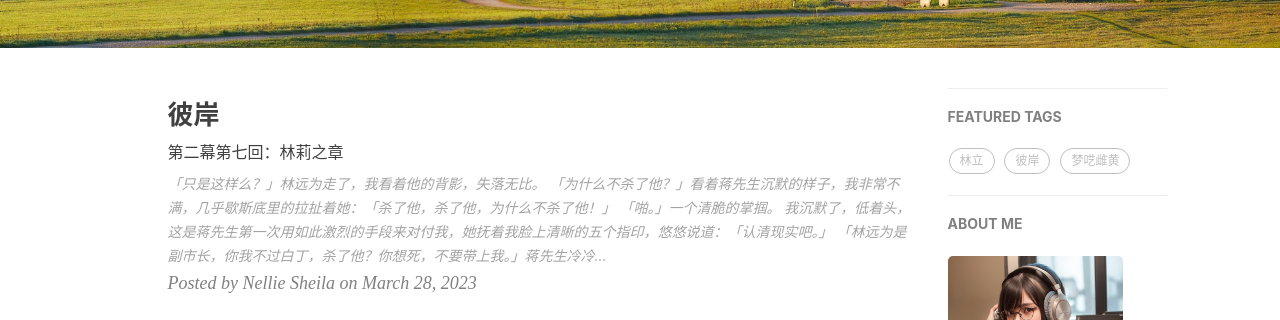
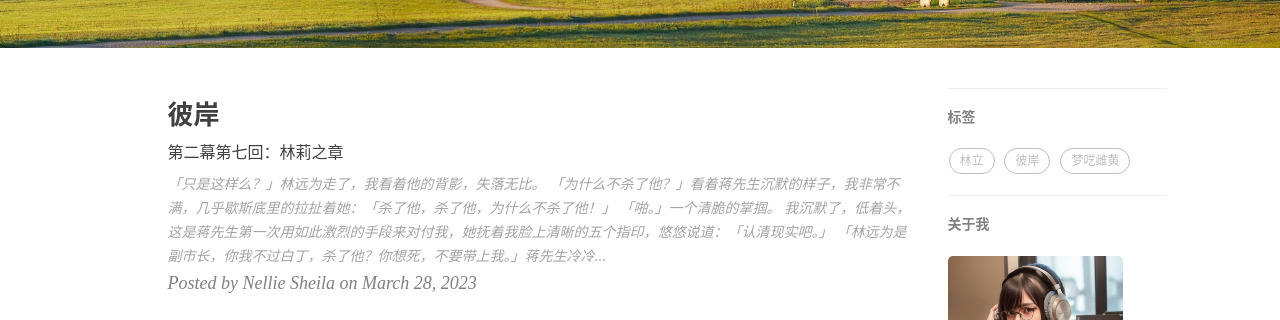
Before and after one commit to chuvily/chuvily.github.io, a Jekyll site: the page built from index.html, in a window 1280 px wide. Shown: the part 370-690 px from the top of the page. Built offline with Jekyll 4.4.1, drawn with Linux system fonts in a browser that asks for light colours; nearby versions of some CDN libraries; the list of posts is cut into pages by our own code; comment, search, counter and statistics services are not loaded.

Commit message:
localize

```diff
--- a/_layouts/page.html
+++ b/_layouts/page.html
@@ -36,7 +36,7 @@ layout: default
                 {% if site.featured-tags %}
                 <section>
                     <!-- no hr -->
-                    <h5><a href="{{'/1-tags/' | prepend: site.baseurl }}">FEATURED TAGS</a></h5>
+                    <h5><a href="{{'/1-tags/' | prepend: site.baseurl }}">标签</a></h5>
                     <div class="tags">
         				{% for tag in site.tags %}
                             {% if tag[1].size > {{site.featured-condition-size}} %}
@@ -85,7 +85,7 @@ layout: default
                 {% if site.featured-tags %}
                 <section>
                     <hr class="hidden-sm hidden-xs">
-                    <h5><a href="{{'/1-tags/' | prepend: site.baseurl }}">FEATURED TAGS</a></h5>
+                    <h5><a href="{{'/1-tags/' | prepend: site.baseurl }}">标签</a></h5>
                     <div class="tags">
                         {% for tag in site.tags %}
                             {% if tag[1].size > {{site.featured-condition-size}} %}
@@ -100,7 +100,7 @@ layout: default
 
                 <!-- Short About -->
                 <section class="visible-md visible-lg">
-                    <hr><h5><a href="{{'/3-about/' | prepend: site.baseurl }}">ABOUT ME</a></h5>
+                    <hr><h5><a href="{{'/3-about/' | prepend: site.baseurl }}">关于我</a></h5>
                     <div class="short-about">
                         {% if site.sidebar-avatar %}
                             <a href="{{ site.baseurl }}/3-about">
--- a/_layouts/post.html
+++ b/_layouts/post.html
@@ -143,7 +143,7 @@ layout: default
                 {% if site.featured-tags %}
                 <section>
                     <hr class="hidden-sm hidden-xs">
-                    <h5><a href="/1-tags/">FEATURED TAGS</a></h5>
+                    <h5><a href="/1-tags/">标签</a></h5>
                     <div class="tags">
         				{% for tag in site.tags %}
                             {% if tag[1].size > {{site.featured-condition-size}} %}
```
